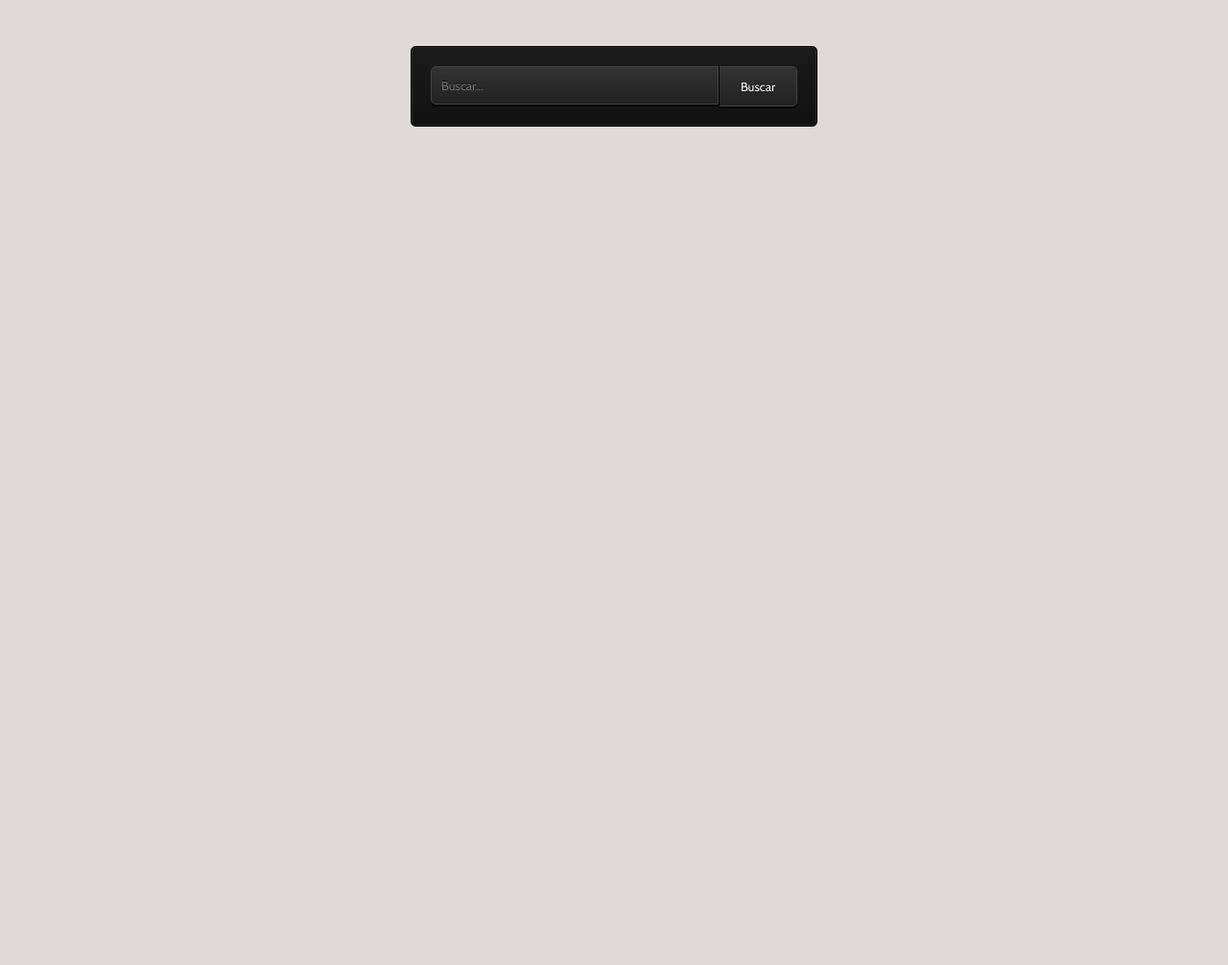
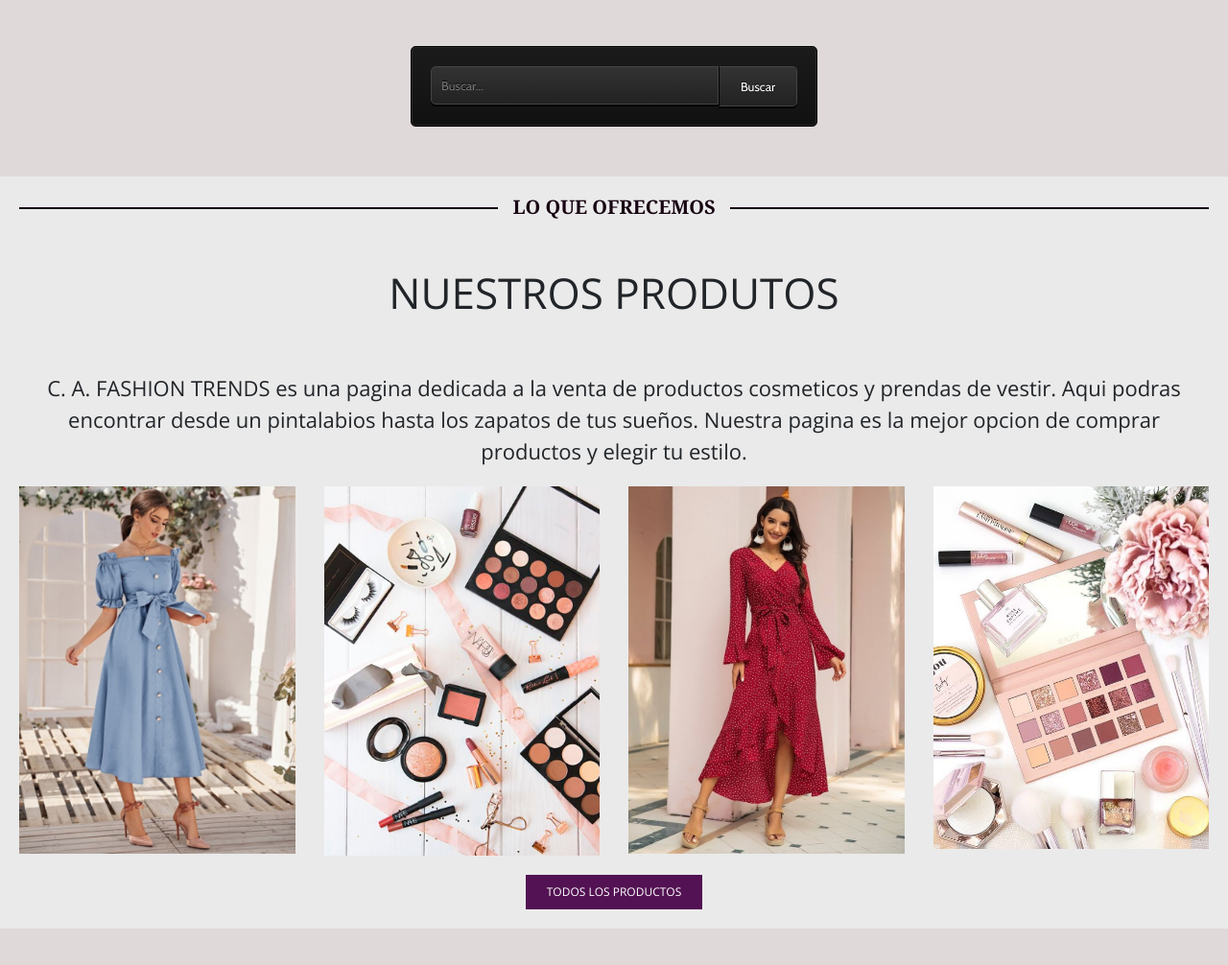
Before and after one commit to Angeris-3/-C.-A.-FASHION-TRENDS-, a plain HTML site: page index.html in a window 1280 px wide. Shown: the part 871-1877 px from the top of the page at 96% size. Before the commit the page ends 1171 px from the top, so only its background shows below. Drawn offline with nearby package versions, Linux system fonts and the light colour scheme.

Commit message:
productos

```diff
--- a/css/estilos.css
+++ b/css/estilos.css
@@ -357,3 +357,92 @@ background-color: var(--purple-light);
 /* ------------------------- */
 /* Fin de buscador */
 /* ------------------------- */
+
+/* ------------------------- */
+/* Productos */
+/* ------------------------- */
+
+.productos {
+	background: var(--gray-light);
+	padding: 20px;
+	margin-bottom: 60px;
+	position: relative;
+	top: -116px;
+}
+
+.productos .titulo {
+	width: 70%;
+	font-size: 44px;
+	text-transform: uppercase;
+	display: inline-block;
+	margin-bottom: 50px;
+}
+
+.productos .producto {
+	position: relative;
+	width: 100%;
+}
+
+.productos .overlay {
+	width: 0%;
+	height: 100%;
+	position: absolute;
+	bottom: 0;
+	left: 0;
+	right: 0;
+	background: var(--purple-light);
+	overflow: hidden;
+	transition: .5s ease;
+}
+
+.productos .producto:hover .overlay{
+	width: 100%;
+	opacity: .8;
+}
+
+.productos .producto .overlay-texto {
+	top: 50%;
+	left: 50%;
+	position: absolute;
+	white-space: nowrap;
+	color: var(--white);
+	font-size: 13px;
+	transform: translate(-50%, -50%);
+	overflow: hidden;
+	border-top: 1px solid #fff;
+	border-bottom: 1px solid #fff;
+}
+
+.productos .producto .overlay-texto1 {
+	top: 50%;
+	left: 50%;
+	position: absolute;
+	white-space: nowrap;
+	color: var(--white);
+	font-size: 11px;
+	transform: translate(-50%, -50%);
+	overflow: hidden;
+	border-top: 1px solid #fff;
+	border-bottom: 1px solid #fff;
+}
+
+.productos .btn-productos {
+	background-color: var(--purple-light);
+	color: #fff;
+	padding: 7px 20px;
+	text-transform: uppercase;
+	font-size: 12px;
+	border: 2px solid transparent;
+	transition: .3s ease;
+}
+
+.productos .btn-productos:hover {
+	background-color: transparent;
+	border: 2px solid var(--purple-light);
+	color: var(--purple-light);
+}
+
+
+/* ------------------------- */
+/* Fin Productos */
+/* ------------------------- */
--- a/index.html
+++ b/index.html
@@ -43,6 +43,64 @@
     </center>
     <!--Fin buscador-->
 
+    <!--productos-->
+    <div class="row productos">
+        <article class="col-12 text-center">
+            <h2 class="subtitulo"><span>Lo que ofrecemos</span></h2>
+            <p class="titulo">Nuestros Produtos</p>
+            <p>  C. A. FASHION TRENDS es una pagina dedicada a la venta de productos cosmeticos y prendas de  vestir. Aqui podras encontrar desde un pintalabios hasta los zapatos de tus sueños.  Nuestra pagina es la mejor opcion de comprar productos y elegir tu estilo. </p>
+        </article>
+
+        <div class="col-12">
+            <div class="row justify-content-center">
+                <article class="col-6 col-lg-3 py-1">
+                    <figure class="producto">
+                        <img src="img/ink.png" class="img-fluid" alt="">
+                        <figcaption class="overlay">
+                            <p class="overlay-texto1">La elegancia no consiste en ponerse unn nuevo vestido.</p>
+                        </figcaption>
+                    </figure>
+                </article>
+
+                <article class="col-6 col-lg-3 py-1">
+                    <figure class="producto">
+                        <img src="img/maq.jpg" class="img-fluid" alt="">
+                        <figcaption class="overlay">
+                            <p class="overlay-texto">El maquillaje es arte, la belleza es espiritu.</p>
+                        </figcaption>
+                    </figure>
+                </article>
+
+                <article class="col-6 col-lg-3 py-1">
+                    <figure class="producto">
+                        <img src="img/WhatsApp Image 2021-04-06 at 9.47.13 AM.jpeg" class="img-fluid" alt="">
+                        <figcaption class="overlay">
+                            <p class="overlay-texto1">Lo más importante de un vestido es quien lo lleva.</p>
+                        </figcaption>
+                    </figure>
+                </article>
+
+                <article class="col-6 col-lg-3 py-1">
+                    <figure class="producto">
+                        <img src="img/na2.jpg" class="img-fluid" alt="">
+                        <figcaption class="overlay">
+                            <p class="overlay-texto">Luces, Maquillaje, Cámara y Acción.</p>
+                        </figcaption>
+                    </figure>
+                </article>
+
+                <button class="d-block btn-productos">Todos los productos</button>
+            </div>
+        </div>
+    </div>
+</main>
+
+
+
+<!--fin productos-->
+
+
+
 </body>
 </html>
 <script src="js/main.js"></script>
```
Also changed, not shown: img/WhatsApp Image 2021-04-06 at 9.47.13 AM.jpeg (added), img/ink.png (added), img/maq.jpg (added), img/na2.jpg (added).
